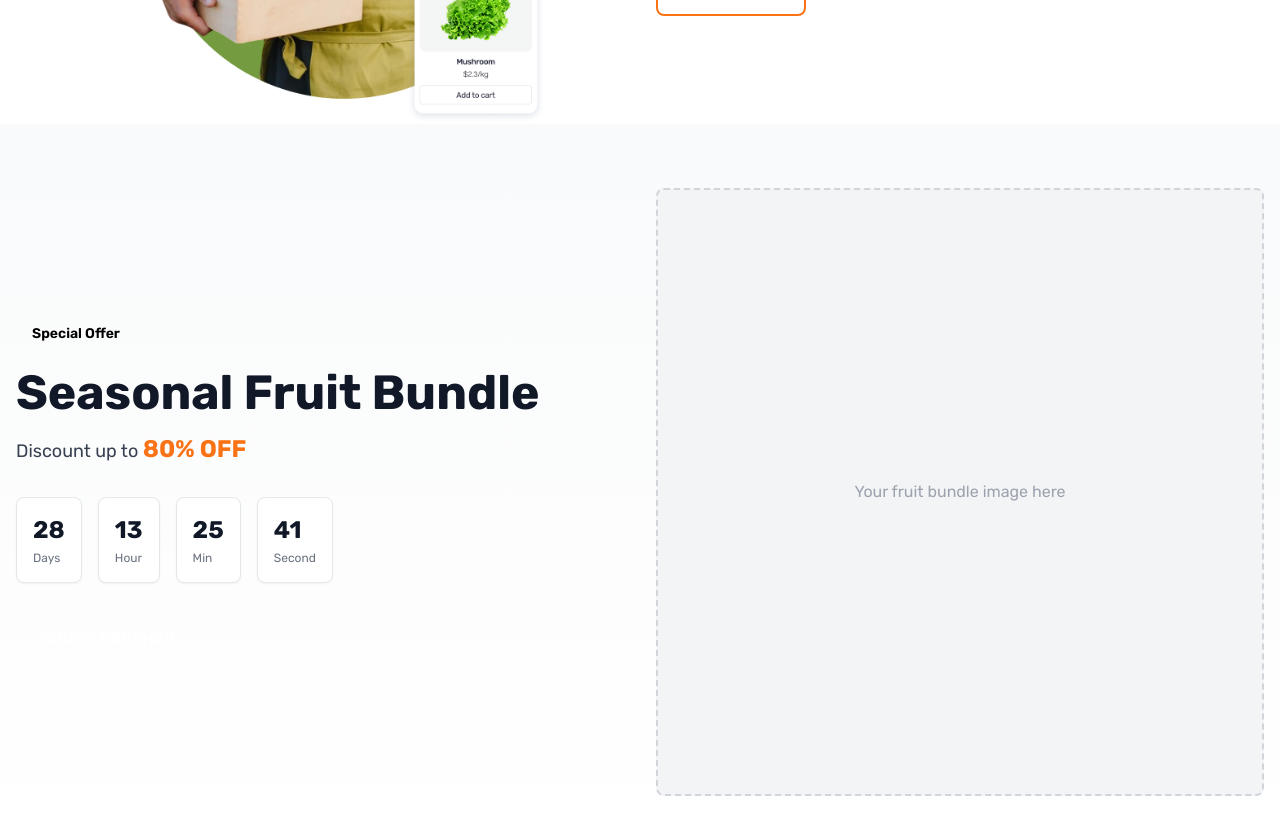
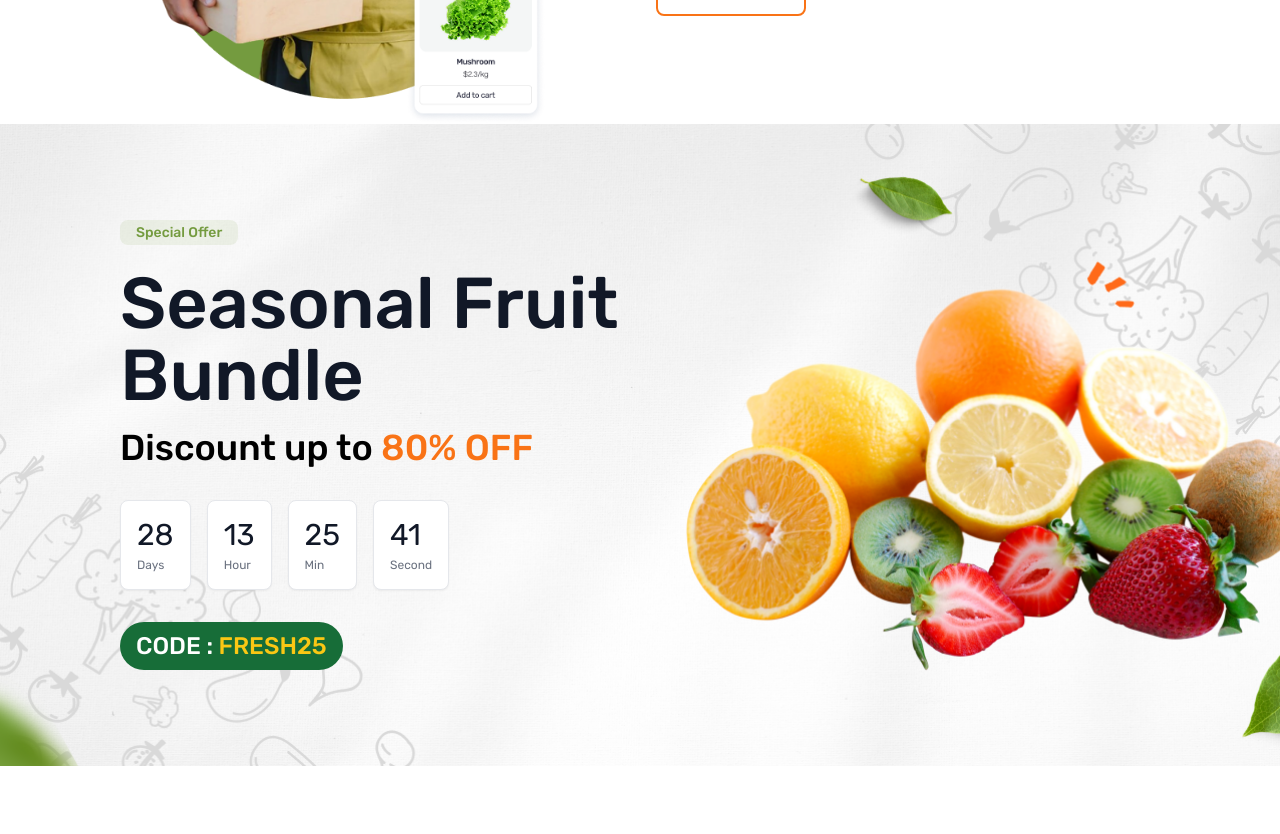
Before and after one commit to Sanjida-Khanam778/fresh-harvests, a React (Vite) app: page / in a window 1280 px wide. Shown: the part 2800-3634 px from the top of the page. After the commit the page ends 3566 px from the top, so only its background shows below. Built offline with nearby package versions, Linux system fonts and the light colour scheme.

Commit message:
about section created

```diff
--- a/src/components/Offer/Offer.jsx
+++ b/src/components/Offer/Offer.jsx
@@ -1,6 +1,5 @@
-"use client"
-
-import { useState, useEffect } from "react"
+import offer from "../../assets/images/offer.png";
+import { useState, useEffect } from "react";
 
 export default function Offer() {
   const [timeLeft, setTimeLeft] = useState({
@@ -8,17 +7,17 @@ export default function Offer() {
     hours: 0,
     minutes: 0,
     seconds: 0,
-  })
+  });
 
   useEffect(() => {
     // Set offer end time to 4 weeks from now
-    const offerEndTime = new Date()
-    offerEndTime.setDate(offerEndTime.getDate() + 28)
-    offerEndTime.setHours(23, 59, 59, 999)
+    const offerEndTime = new Date();
+    offerEndTime.setDate(offerEndTime.getDate() + 28);
+    offerEndTime.setHours(23, 59, 59, 999);
 
     const updateTimer = () => {
-      const now = new Date()
-      const difference = offerEndTime - now
+      const now = new Date();
+      const difference = offerEndTime - now;
 
       if (difference > 0) {
         setTimeLeft({
@@ -26,79 +25,88 @@ export default function Offer() {
           hours: Math.floor((difference / (1000 * 60 * 60)) % 24),
           minutes: Math.floor((difference / 1000 / 60) % 60),
           seconds: Math.floor((difference / 1000) % 60),
-        })
+        });
       } else {
-        setTimeLeft({ days: 0, hours: 0, minutes: 0, seconds: 0 })
+        setTimeLeft({ days: 0, hours: 0, minutes: 0, seconds: 0 });
       }
-    }
+    };
 
-    updateTimer()
-    const timer = setInterval(updateTimer, 1000)
-    return () => clearInterval(timer)
-  }, [])
+    updateTimer();
+    const timer = setInterval(updateTimer, 1000);
+    return () => clearInterval(timer);
+  }, []);
 
   return (
-    <section className="w-full py-16 px-4 bg-gradient-to-b from-gray-50 to-white">
-      <div className="max-w-7xl mx-auto">
+    <section className="w-full py-24 px-4 bg-gradient-to-b from-gray-50 to-white"   style={{
+            backgroundImage: `url(${offer})`,
+            backgroundSize: "cover",
+            backgroundPosition: "center",
+          }}>
+      <div className="w-10/12 mx-auto">
         <div className="grid grid-cols-1 lg:grid-cols-2 gap-8 items-center">
           {/* Left Content */}
           <div>
             {/* Special Offer Label */}
             <div className="inline-block mb-6">
-              <span className="text-green-600 text-sm font-semibold bg-green-50 px-4 py-2 rounded-full">
+              <span className="text-primary bg-primary/10 px-4 py-1 rounded-lg font-medium text-sm w-fit">
                 Special Offer
               </span>
             </div>
 
             {/* Main Heading */}
-            <h1 className="text-4xl md:text-5xl font-bold text-gray-900 mb-4 leading-tight">Seasonal Fruit Bundle</h1>
+            <h1 className="text-4xl md:text-5xl xl:text-7xl font-medium text-gray-900 mb-4 leading-tight">
+              Seasonal Fruit Bundle
+            </h1>
 
             {/* Discount Text */}
-            <p className="text-lg text-gray-700 mb-8">
-              Discount up to <span className="text-orange-500 font-bold text-2xl">80% OFF</span>
+            <p className="text-3xl xl:text-4xl mb-8 font-medium">
+              Discount up to <span className="text-orange-500 ">80% OFF</span>
             </p>
 
             {/* Countdown Timer */}
             <div className="flex gap-4 mb-8">
               {/* Days */}
               <div className="bg-white border border-gray-200 rounded-lg p-4 min-w-max shadow-sm">
-                <p className="text-2xl font-bold text-gray-900">{String(timeLeft.days).padStart(2, "0")}</p>
+                <p className="text-3xl text-gray-900">
+                  {String(timeLeft.days).padStart(2, "0")}
+                </p>
                 <p className="text-xs text-gray-500 mt-1">Days</p>
               </div>
 
               {/* Hours */}
               <div className="bg-white border border-gray-200 rounded-lg p-4 min-w-max shadow-sm">
-                <p className="text-2xl font-bold text-gray-900">{String(timeLeft.hours).padStart(2, "0")}</p>
+                <p className="text-3xl text-gray-900">
+                  {String(timeLeft.hours).padStart(2, "0")}
+                </p>
                 <p className="text-xs text-gray-500 mt-1">Hour</p>
               </div>
 
               {/* Minutes */}
               <div className="bg-white border border-gray-200 rounded-lg p-4 min-w-max shadow-sm">
-                <p className="text-2xl font-bold text-gray-900">{String(timeLeft.minutes).padStart(2, "0")}</p>
+                <p className="text-3xl text-gray-900">
+                  {String(timeLeft.minutes).padStart(2, "0")}
+                </p>
                 <p className="text-xs text-gray-500 mt-1">Min</p>
               </div>
 
               {/* Seconds */}
               <div className="bg-white border border-gray-200 rounded-lg p-4 min-w-max shadow-sm">
-                <p className="text-2xl font-bold text-gray-900">{String(timeLeft.seconds).padStart(2, "0")}</p>
+                <p className="text-3xl text-gray-900">
+                  {String(timeLeft.seconds).padStart(2, "0")}
+                </p>
                 <p className="text-xs text-gray-500 mt-1">Second</p>
               </div>
             </div>
 
             {/* Code Button */}
-            <button className="bg-green-700 hover:bg-green-800 text-white font-bold px-6 py-3 rounded-full transition-colors duration-200 flex items-center gap-2">
-              CODE : <span className="text-white">FRESH28</span>
-            </button>
+            <div className="bg-green p-2 text-2xl rounded-full text-white text-center mt-3 w-fit px-4 font-medium">
+              CODE : <span className="text-[#FAC714]">FRESH25</span>{" "}
+            </div>
           </div>
 
-          {/* Right Side - Image Placeholder */}
-          <div className="hidden lg:flex items-center justify-center">
-            <div className="w-full aspect-square bg-gray-100 border-2 border-dashed border-gray-300 rounded-lg flex items-center justify-center">
-              <p className="text-gray-400 text-center">Your fruit bundle image here</p>
-            </div>
-          </div>
+
         </div>
       </div>
     </section>
-  )
+  );
 }
```
Also changed, not shown: src/Pages/Home/Home.jsx (+8 -8 lines), src/assets/images/offer.png (renamed from src/assets/images/Footer Section.png).
